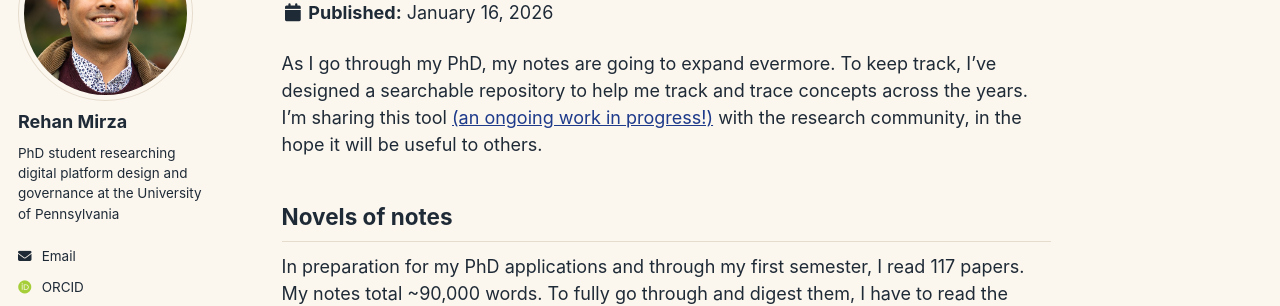
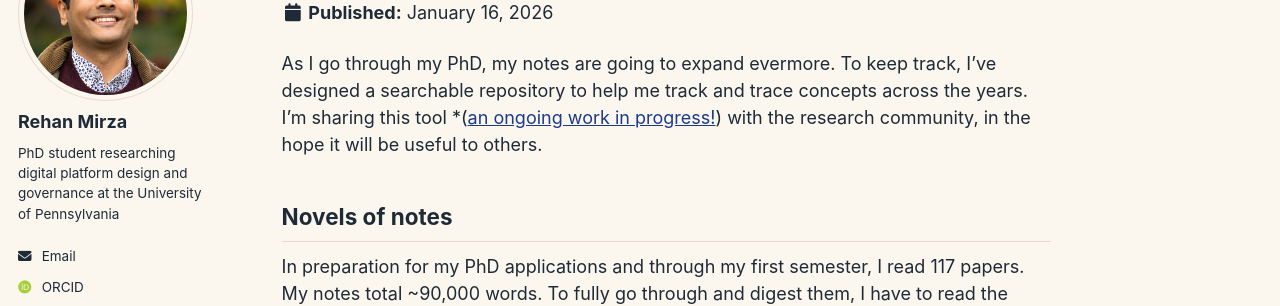
Before and after one commit to ramirza1/Rehan-Mirza, a Jekyll site: the page built from _posts/2026-01-15-introducing-the-pensieve.md, in a window 1280 px wide and 900 px high. Shown: the part 173-479 px from the top of the window. Built offline with Jekyll 4.4.1, drawn with Linux system fonts in a browser that asks for light colours; some web fonts are replaced; a script that is not in the unit is left out.

Commit message:
Edited small typo

```diff
--- a/_posts/2026-01-15-introducing-the-pensieve.md
+++ b/_posts/2026-01-15-introducing-the-pensieve.md
@@ -10,7 +10,7 @@ tags: [research, phd, academic-notes, literature-review, knowledge-management, s
 excerpt: "I built the Pensieve: a search tool that helps me trace concepts, authors, and arguments across my ever-expanding set of notes and papers."
 ---
 
-As I go through my PhD, my notes are going to expand evermore. To keep track, I've designed a searchable repository to help me track and trace concepts across the years. I'm sharing this tool [(an ongoing work in progress!)](https://github.com/ramirza1/pensieve-project-template) with the research community, in the hope it will be useful to others.
+As I go through my PhD, my notes are going to expand evermore. To keep track, I've designed a searchable repository to help me track and trace concepts across the years. I'm sharing this tool *([an ongoing work in progress!](https://github.com/ramirza1/pensieve-project-template)) with the research community, in the hope it will be useful to others.
 
 <!--more-->
 
```
